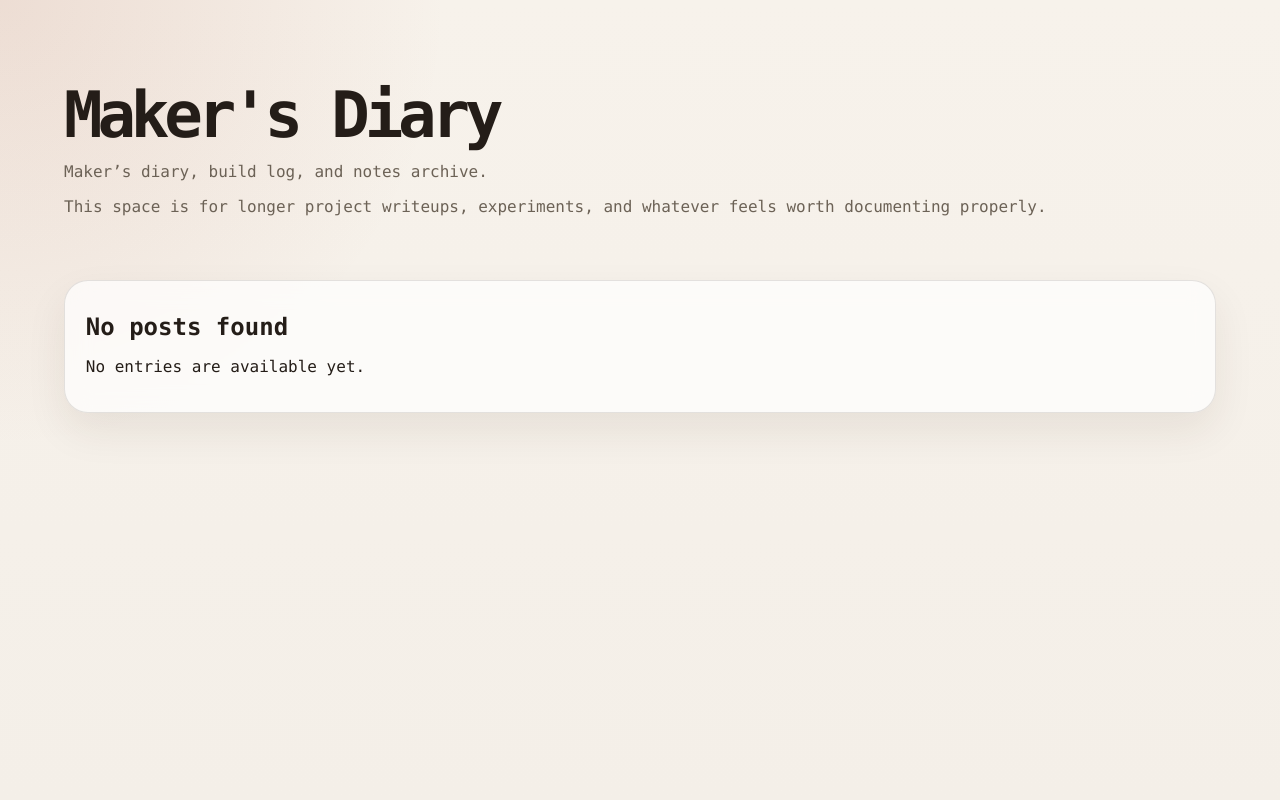
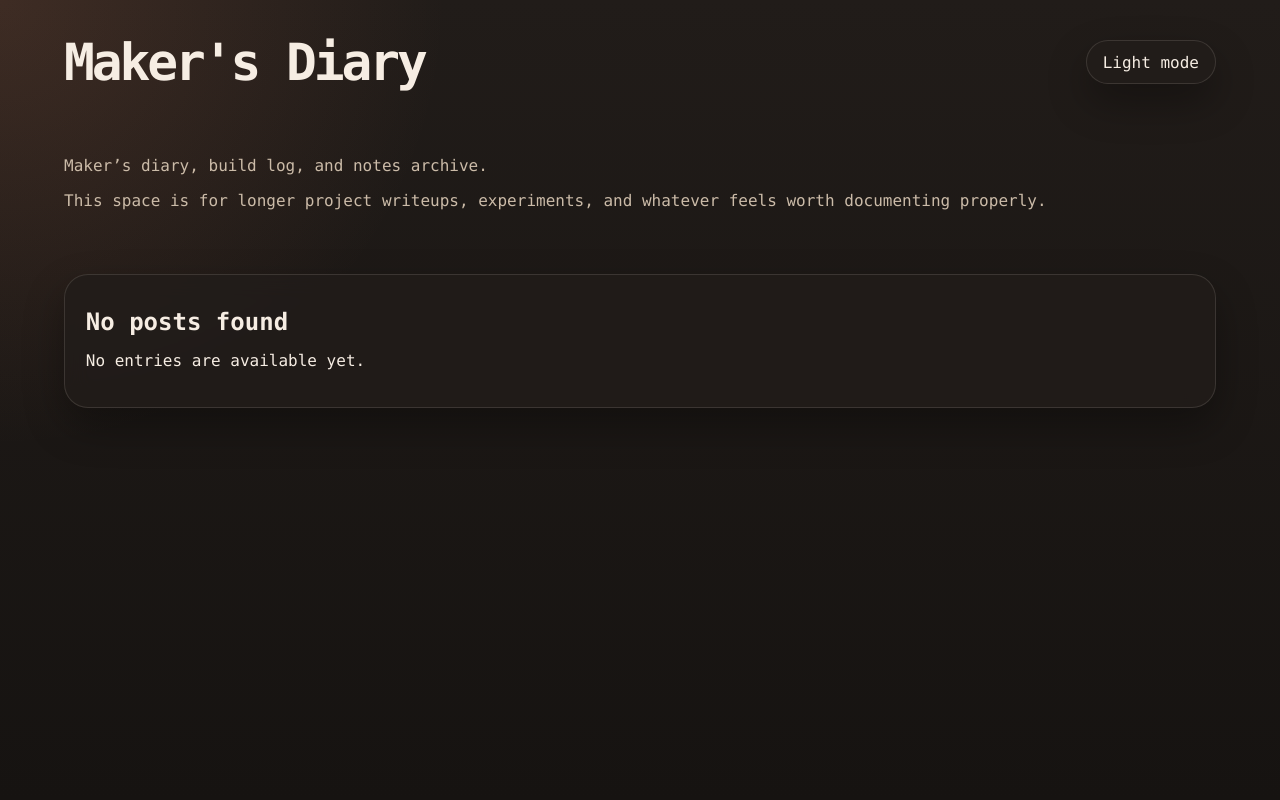
Before and after one commit to fippolo/blog, a Flask app: page / in a window 1280 px wide. Run offline with Flask 3, Linux system fonts and the light colour scheme; parts of the project's set-up code (start-up, migrations or seed data) failed here and were passed over.

Commit message:
Add dark mode toggle to site header

```diff
--- a/static/styles.css
+++ b/static/styles.css
@@ -9,6 +9,18 @@
   --accent-soft: #f2d8c9;
   --shadow: 0 18px 40px rgba(60, 37, 16, 0.08);
   --font-mono: "IBM Plex Mono", "SFMono-Regular", Consolas, "Liberation Mono", Menlo, monospace;
+}
+
+:root[data-theme="dark"] {
+  --bg: #161311;
+  --surface: rgba(34, 29, 26, 0.78);
+  --surface-strong: #221d1a;
+  --border: rgba(255, 240, 224, 0.12);
+  --text: #f6ede3;
+  --muted: #cbbba8;
+  --accent: #f18f67;
+  --accent-soft: rgba(241, 143, 103, 0.16);
+  --shadow: 0 18px 40px rgba(0, 0, 0, 0.32);
 }
 
 * {
@@ -23,6 +35,12 @@ body {
     radial-gradient(circle at top left, rgba(165, 72, 44, 0.12), transparent 28rem),
     linear-gradient(180deg, #f7f2eb 0%, var(--bg) 100%);
   min-height: 100vh;
+}
+
+:root[data-theme="dark"] body {
+  background:
+    radial-gradient(circle at top left, rgba(241, 143, 103, 0.14), transparent 28rem),
+    linear-gradient(180deg, #211c19 0%, var(--bg) 100%);
 }
 
 a {
@@ -44,11 +62,37 @@ img {
   padding: 2rem 0 1rem;
 }
 
+.title-row,
+.hero-title-row {
+  display: flex;
+  align-items: center;
+  justify-content: space-between;
+  gap: 1rem;
+}
+
 .site-title {
   font-size: clamp(2rem, 4vw, 3.6rem);
   text-decoration: none;
   font-weight: 700;
   letter-spacing: -0.06em;
+}
+
+.theme-toggle {
+  border: 1px solid var(--border);
+  background: var(--surface);
+  color: var(--text);
+  border-radius: 999px;
+  padding: 0.7rem 1rem;
+  font: inherit;
+  cursor: pointer;
+  box-shadow: var(--shadow);
+  transition: transform 120ms ease, background 120ms ease, border-color 120ms ease;
+}
+
+.theme-toggle:hover,
+.theme-toggle:focus-visible {
+  transform: translateY(-1px);
+  border-color: var(--accent);
 }
 
 .site-description,
@@ -65,7 +109,6 @@ img {
   padding: 2rem 0 3rem;
 }
 
-.hero h1,
 .post-header h1 {
   font-size: clamp(2.4rem, 5vw, 4.5rem);
   line-height: 0.95;
@@ -160,6 +203,12 @@ img {
     padding-top: 1rem;
   }
 
+  .title-row,
+  .hero-title-row {
+    align-items: flex-start;
+    flex-direction: column;
+  }
+
   .post-page {
     padding: 1.2rem;
   }
--- a/templates/base.html
+++ b/templates/base.html
@@ -5,13 +5,25 @@
     <meta name="viewport" content="width=device-width, initial-scale=1">
     <title>{% block title %}{{ settings.site_title }}{% endblock %}</title>
     <meta name="description" content="{{ site_description_text }}">
+    <script>
+      (function () {
+        const storedTheme = localStorage.getItem("theme");
+        const theme = storedTheme || "dark";
+        document.documentElement.dataset.theme = theme;
+      })();
+    </script>
     <link rel="stylesheet" href="{{ url_for('static', filename='styles.css') }}">
   </head>
   <body>
     <header class="site-header">
       {% block site_header %}
         <div class="shell">
-          <a class="site-title" href="{{ url_for('index') }}">{{ settings.site_title }}</a>
+          <div class="title-row">
+            <a class="site-title" href="{{ url_for('index') }}">{{ settings.site_title }}</a>
+            <button class="theme-toggle" type="button" aria-label="Switch to dark mode" aria-pressed="false">
+              Dark mode
+            </button>
+          </div>
           <div class="site-description">{{ site_description_html }}</div>
         </div>
       {% endblock %}
@@ -19,5 +31,30 @@
     <main class="shell">
       {% block content %}{% endblock %}
     </main>
+    <script>
+      (function () {
+        const root = document.documentElement;
+        const toggle = document.querySelector(".theme-toggle");
+        if (!toggle) {
+          return;
+        }
+
+        const syncToggle = function (theme) {
+          const isDark = theme === "dark";
+          toggle.textContent = isDark ? "Light mode" : "Dark mode";
+          toggle.setAttribute("aria-label", isDark ? "Switch to light mode" : "Switch to dark mode");
+          toggle.setAttribute("aria-pressed", String(isDark));
+        };
+
+        syncToggle(root.dataset.theme || "light");
+
+        toggle.addEventListener("click", function () {
+          const nextTheme = root.dataset.theme === "dark" ? "light" : "dark";
+          root.dataset.theme = nextTheme;
+          localStorage.setItem("theme", nextTheme);
+          syncToggle(nextTheme);
+        });
+      })();
+    </script>
   </body>
 </html>
--- a/templates/index.html
+++ b/templates/index.html
@@ -1,10 +1,18 @@
 {% extends "base.html" %}
 
-{% block site_header %}{% endblock %}
+{% block site_header %}
+  <div class="shell">
+    <div class="hero-title-row">
+      <a class="site-title" href="{{ url_for('index') }}">{{ settings.site_title }}</a>
+      <button class="theme-toggle" type="button" aria-label="Switch to dark mode" aria-pressed="false">
+        Dark mode
+      </button>
+    </div>
+  </div>
+{% endblock %}
 
 {% block content %}
   <section class="hero">
-    <h1>{{ settings.site_title }}</h1>
     <div class="hero-copy">
       {{ site_description_html }}
     </div>
```
